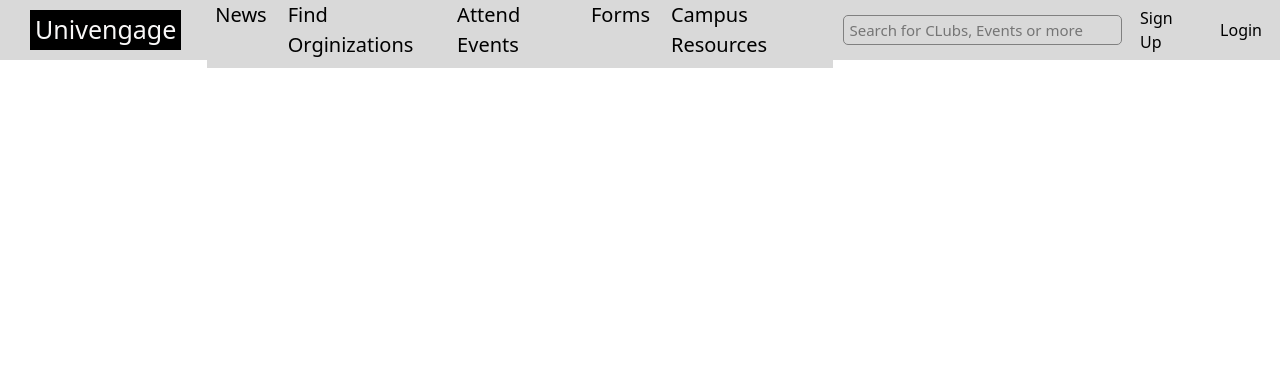
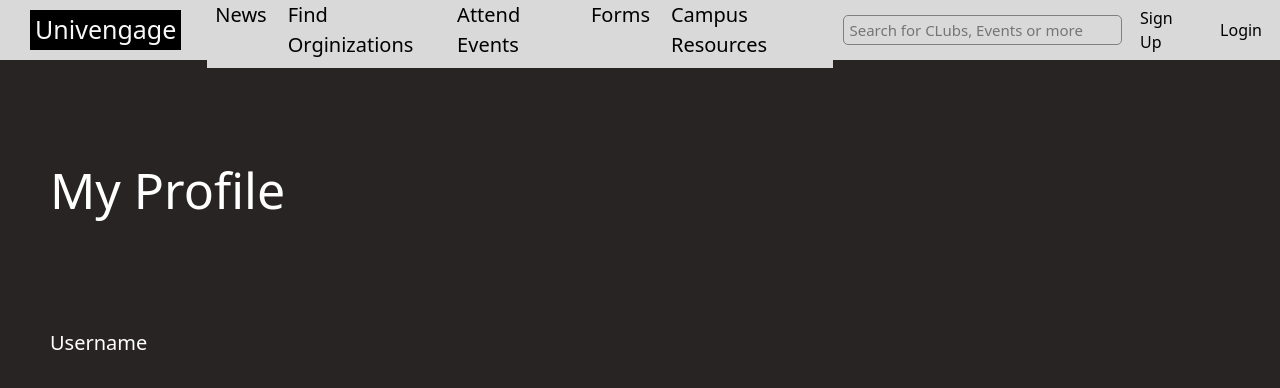
Before and after one commit to EvanNg21/UnivEngage, a React (Vite) app in the folder react-client/: page /profile in a window 1280 px wide. Shown: the top 388 px of the page. Built offline with nearby package versions, Linux system fonts and the light colour scheme.

Commit message:
profile href

```diff
--- a/react-client/src/App.css
+++ b/react-client/src/App.css
@@ -322,3 +322,30 @@
   height: 40px;
 
 }
+
+
+.profile-page {
+  background-color: #282424;
+  color: white;
+  height: 100vh;
+}
+
+.profile-header {
+  display: flex;
+  flex-direction: column;
+  align-items: flex-start;
+  justify-content: top; /* Ensure it takes up the full viewport height */
+  padding-top: 100px;
+  padding-left: 50px;
+  font-size: 20px;
+}
+
+.profile-body {
+  display: flex;
+  flex-direction: column;
+  align-items: flex-start;
+  justify-content: top; /* Ensure it takes up the full viewport height */
+  padding-top: 100px;
+  padding-left: 50px;
+  font-size: 20px;
+}
--- a/react-client/src/App.jsx
+++ b/react-client/src/App.jsx
@@ -8,6 +8,7 @@ import Events from './Event';
 import CreateClub from './CreateClub';
 import Signup from './Signup';
 import Login from './Login';
+import Profile from './Profile';
 import React, { useState, useEffect } from 'react';
 function App() {
   const[isLoggedIn, setIsLoggedIn] = useState(false);
@@ -50,7 +51,7 @@ function App() {
                 <input className ="search-bar"type="text" placeholder="Search for CLubs, Events or more"/>
                 {isLoggedIn ? (
                   <>
-                  <Nav.Link style={{color:'black'}} disabled>{userEmail}</Nav.Link>
+                  <Nav.Link style={{color:'black'}} href="/profile">{userEmail}</Nav.Link>
                   <Nav.Link style={{color:'black'}} onClick={handleLogout}>Logout</Nav.Link>
                   </>
                 ):(
@@ -71,6 +72,7 @@ function App() {
           <Route path="/create" element={<CreateClub />} />
           <Route path="/signup" element={<Signup />} />
           <Route path="/login" element={<Login handleLogin={handleLogin} />} />
+          <Route path="/profile" element={<Profile />} />
         </Routes>
     </BrowserRouter>
 
--- /dev/null
+++ b/react-client/src/Profile.jsx
@@ -0,0 +1,17 @@
+import Button from 'react-bootstrap/Button';
+import React from 'react';
+
+function Profile(){
+    return(
+    <div className = 'profile-page'>
+        <header className='profile-header'>
+            <h1 className="clubfade" >My Profile</h1>
+        </header>
+        <div className = 'profile-body'>
+            <p>Username</p>
+        </div>
+    </div>
+    );
+}
+
+export default Profile
```
Also changed, not shown: 1 other file (tests, documents, lock files or other folders).
